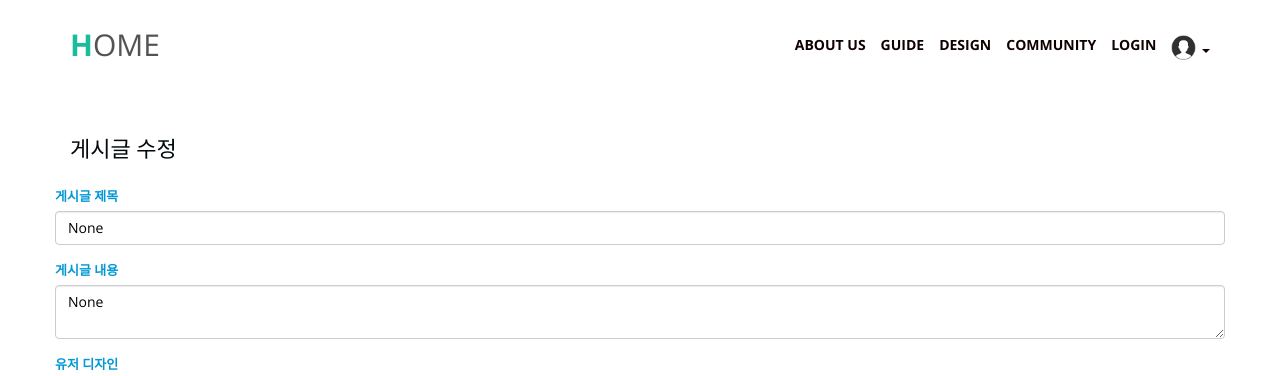
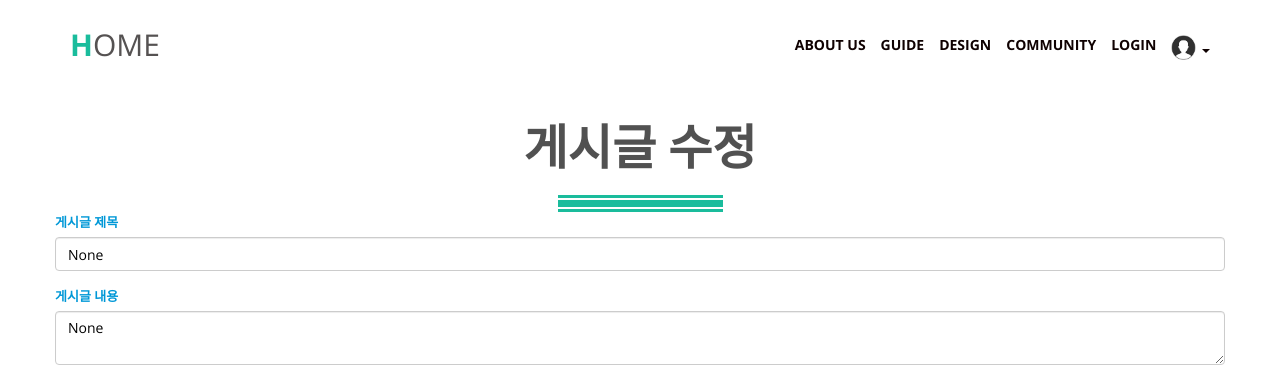
Before and after one commit to tyeong2/SSAC_final, a Django app: template board/templates/board_update.html in a window 1280 px wide. Shown: the top 376 px of the page. Run offline with Django 3.2, Linux system fonts and the light colour scheme; the template is opened without the code that fills it: values that come from a table or form of the project are taken from there, others are empty; some libraries are stand-ins or nearby versions.

Commit message:
디자인 수정

```diff
--- a/board/templates/board_update.html
+++ b/board/templates/board_update.html
@@ -4,7 +4,7 @@
 <div class="container">
     <div class="row">
         <div class="col-sm-12">
-            <div class="titie-section wow fadeInDown animated ">
+            <div class="title-section wow fadeInDown animated ">
                 <h1>게시글 수정</h1>
             </div>
         </div>
@@ -24,9 +24,9 @@
                         placeholder="게시글 내용">{{ form.contents.value }}</textarea>
                 </div>
                 <div class="form-group">
-                    <label for="id_image_path">유저 디자인</label>
-                    <img src="{{ form.image_path.value }}" id="id_image_path" name="image_path" class="img-responsive" width="512" height="512"
-                        alt="" />
+                    <label for="id_image_path">사용자 디자인</label>
+                    <img src="{{ form.image_path.value }}" id="id_image_path" name="image_path" class="img-responsive"
+                        width="512" height="512" alt="" />
                 </div>
                 <button type="submit" class="btn btn-primary">수정하기</button>
             </form>
```
